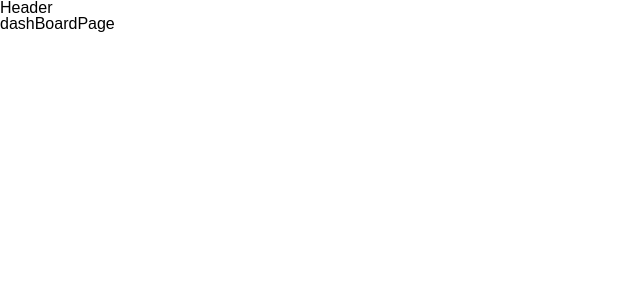
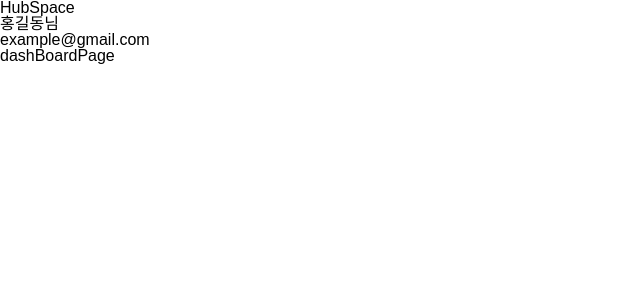
Before and after one commit to 26-1-HubSpace-FE/26-1_HubSpace_FE, a React (Vite) app: page /dashboard in a window 1280 px wide. Shown: the top 300 px of the page, without its empty margins (0-640 px from the left). Built offline with nearby package versions, Linux system fonts and the light colour scheme.

Commit message:
feat : add Header UI elements

```diff
--- a/src/components/header/Header.jsx
+++ b/src/components/header/Header.jsx
@@ -1,3 +1,19 @@
 export default function Header() {
-  return <div>Header</div>
+  return (
+    <div className='header'>
+      <div className='header-title'>
+        <div className='header-title__logo'>
+          <div className='header-title__title'>HubSpace</div>
+        </div>
+      </div>
+      <div className='header-account'>
+        <div className='header-accout__profile'>
+          <div className='header-account__info'>
+            <div className='header-account__nickname'>홍길동님</div>
+            <div className='header-account__email'>example@gmail.com</div>
+          </div>
+        </div>
+      </div>
+    </div>
+  )
 }
```
